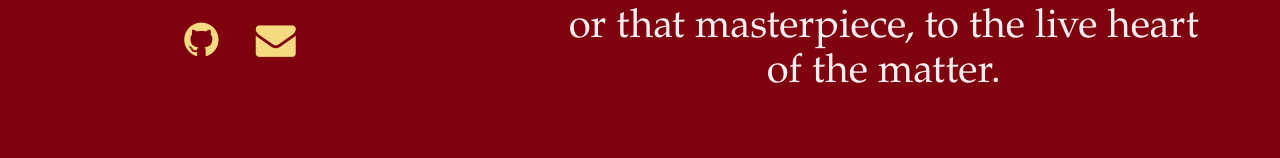
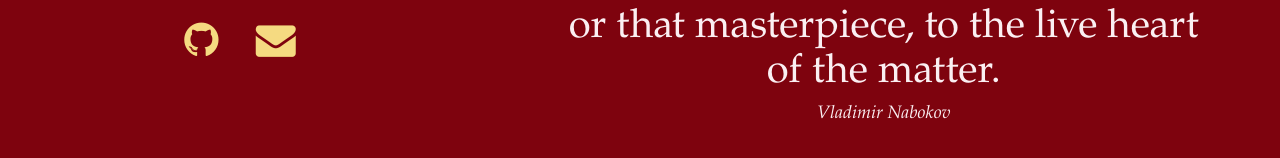
Before and after one commit to vivianapezzullo/nolauren.github.io, a Jekyll site: the page index.html, which Jekyll copies as it is, in a window 1280 px wide and 900 px high. Shown: the part 270-428 px from the top of the window. Built offline with Jekyll 4.4.1, drawn with Linux system fonts in a browser that asks for light colours; nearby versions of some CDN libraries.

Commit message:
Update index.html

```diff
--- a/index.html
+++ b/index.html
@@ -88,7 +88,8 @@
                 <div class="col-sm-1"></div>
                 <div class="col-sm-7">
 
-                    <h1 style="margin-bottom: 60px; font-size:40px"><font face="Garamond">We did not talk around books, about books; we went to the center of this or that masterpiece, to the live heart of the matter. </h></font>
+                    <h2 style="margin-bottom: 60px; font-size:40px"><font face="Garamond">We did not talk around books, about books; we went to the center of this or that masterpiece, to the live heart of the matter. </h>
+                        <br> <h4><i>Vladimir Nabokov</i></h4></font>
 
                 </div>
             </div>
```
